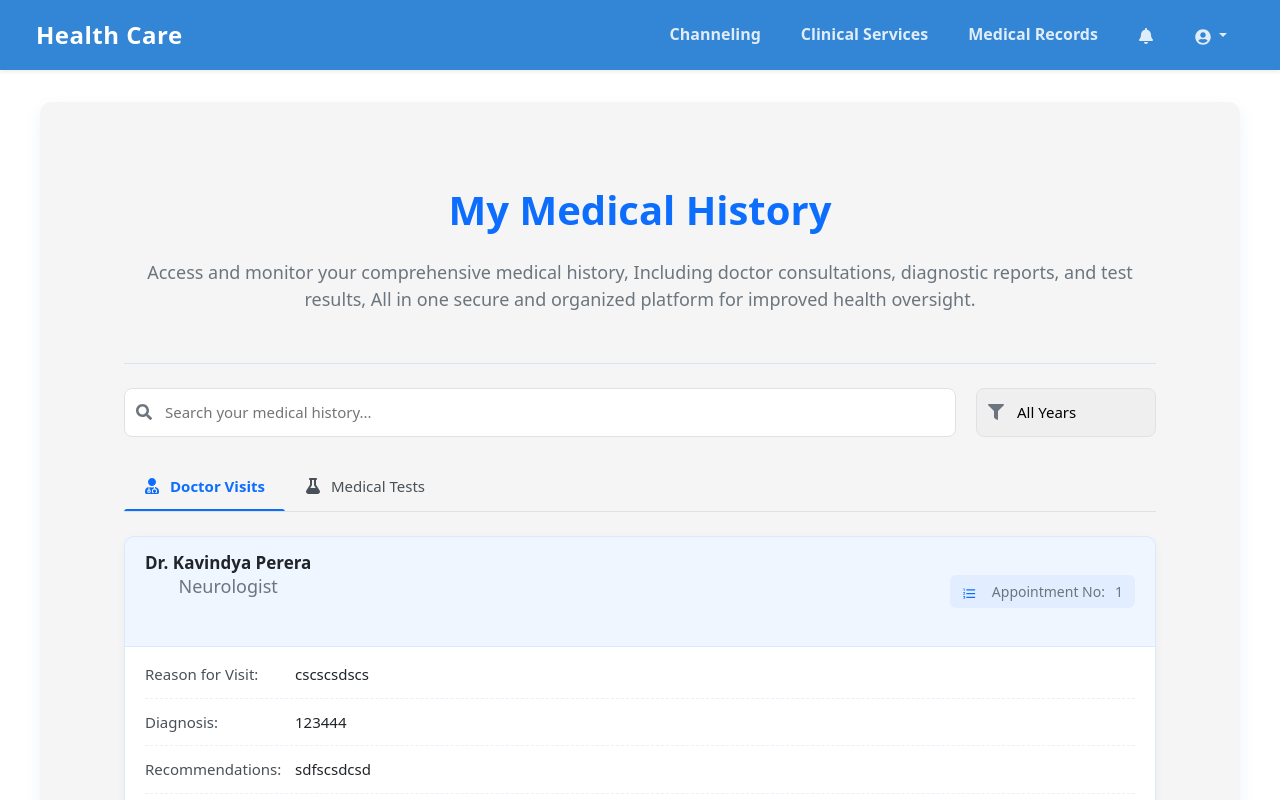
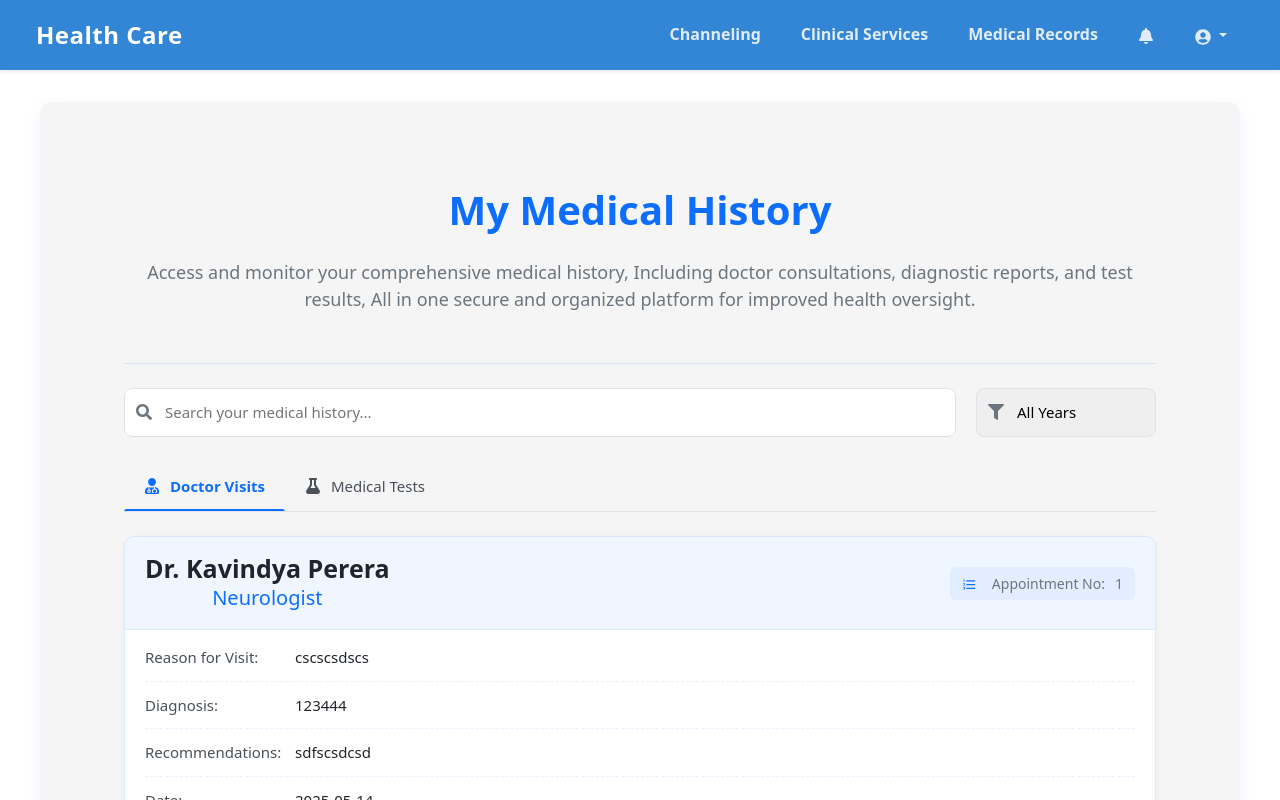
Before and after one commit to kavishka-wilagedara/healthcare-system, a React (Create React App) app in the folder frontend/: page /patient/dashboard/my-history in a window 1280 px wide. Shown: the top 800 px of the page. Built offline with nearby package versions, Linux system fonts and the light colour scheme.

Commit message:
style: #0d6efd colour apply into medical record page

```diff
--- a/frontend/src/patient/MyHistory.css
+++ b/frontend/src/patient/MyHistory.css
@@ -196,15 +196,19 @@
 
 .history-card-title h4 {
   margin: 0;
-  font-size: 17px;
+  font-size: 25px;
   font-weight: 600;
   color: #212529;
 }
 
-.history-subtitle {
+.history-card-title p {
+  color: #0d6efd;
   margin: 0;
-  font-size: 14px;
-  color: #6c757d;
+  font-size: 20px;
+}
+
+.history-card-title .history-icon {
+  color: #0d6efd;
 }
 
 .appoinment-number {
```
